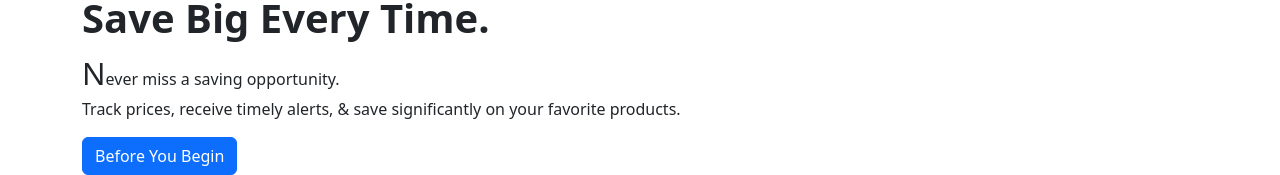
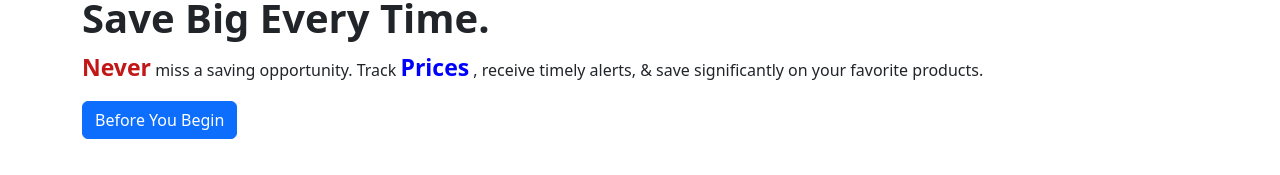
Before and after one commit to shiveshhcodes/SAVE-YOUR-BAG, a plain HTML site: page CODE SYB 3/index.html in a window 1280 px wide. Shown: the part 772-947 px from the top of the page. After the commit the page ends 911 px from the top, so only its background shows below. Drawn offline with nearby package versions, Linux system fonts and the light colour scheme.

Commit message:
Update index.html

```diff
--- a/CODE SYB 3/index.html
+++ b/CODE SYB 3/index.html
@@ -77,9 +77,9 @@
               id="emoji">🤑</span></span> <br>Save Big Every Time.</h1>
         <!-- Subheading paragraph -->
         <p class="subhead-front">
-          <span style="font-size: 31px; ">N</span>ever miss a saving opportunity. <br> Track prices, receive timely alerts, & save significantly on your favorite products.
+          <span style=" color: rgb(194, 23, 23); font-size: 23px; font-weight: 600;">Never</span> miss a saving opportunity. Track <span style=" color: blue; font-size: 23px; font-weight: 600;">Prices</span> , receive timely alerts, & save significantly on your favorite products.
         </p>
-        <button class="btn btn-primary" type="button" data-bs-toggle="offcanvas"
+  <button class="btn btn-primary custom-btn p-6" type="button" data-bs-toggle="offcanvas"
     data-bs-target="#offcanvasWithBothOptions" aria-controls="offcanvasWithBothOptions">Before You Begin</button>
   <div class="offcanvas offcanvas-start" data-bs-scroll="true" tabindex="" id="offcanvasWithBothOptions"
     aria-labelledby="offcanvasWithBothOptionsLabel">
```
Lines whose indentation alone changed are shown as unchanged.
